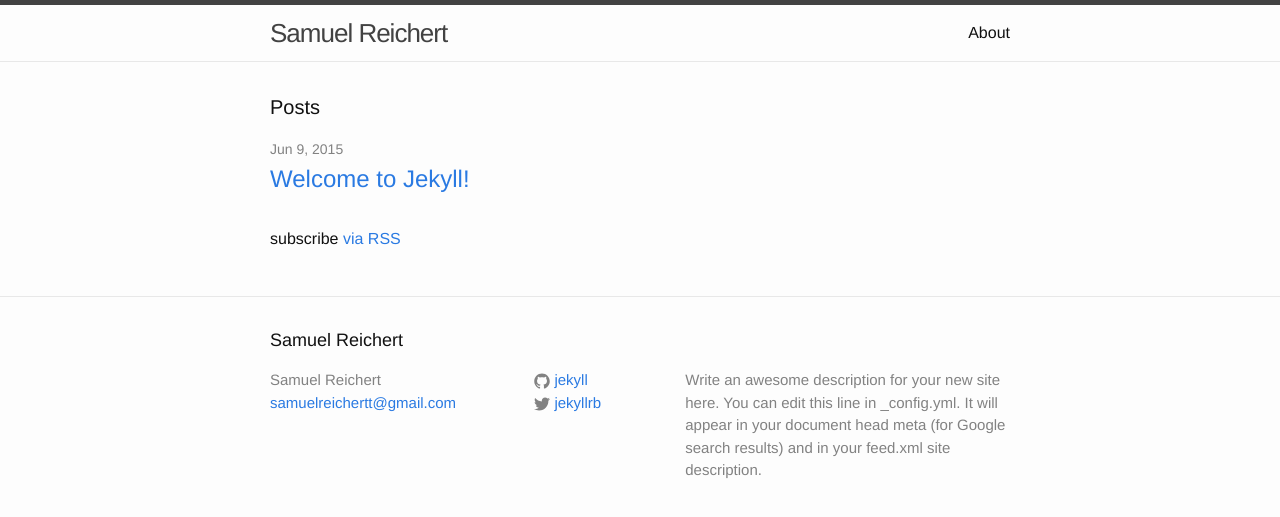
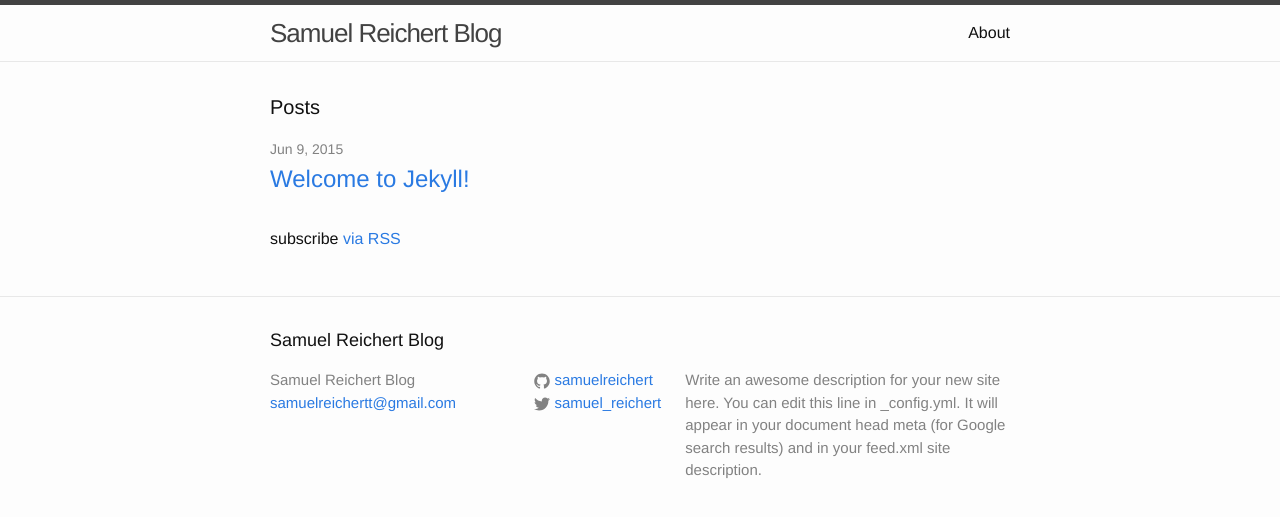
Before and after one commit to samuelreichert/samuelreichert.github.io, a Jekyll site: the page built from index.html, in a window 1280 px wide. Shown: the top 517 px of the page. Built offline with Jekyll 4.4.1, drawn with Linux system fonts in a browser that asks for light colours.

Commit message:
Update Jekyll config file

```diff
--- a/_config.yml
+++ b/_config.yml
@@ -1,14 +1,14 @@
 # Site settings
-title: Samuel Reichert
+title: Samuel Reichert Blog
 email: samuelreichertt@gmail.com
 description: > # this means to ignore newlines until "baseurl:"
   Write an awesome description for your new site here. You can edit this
   line in _config.yml. It will appear in your document head meta (for
   Google search results) and in your feed.xml site description.
 baseurl: "" # the subpath of your site, e.g. /blog/
-url: "http://yourdomain.com" # the base hostname & protocol for your site
-twitter_username: jekyllrb
-github_username:  jekyll
+url: "samuelreichert.github.io" # the base hostname & protocol for your site
+twitter_username: samuel_reichert
+github_username:  samuelreichert
 
 # Build settings
 markdown: kramdown
```
